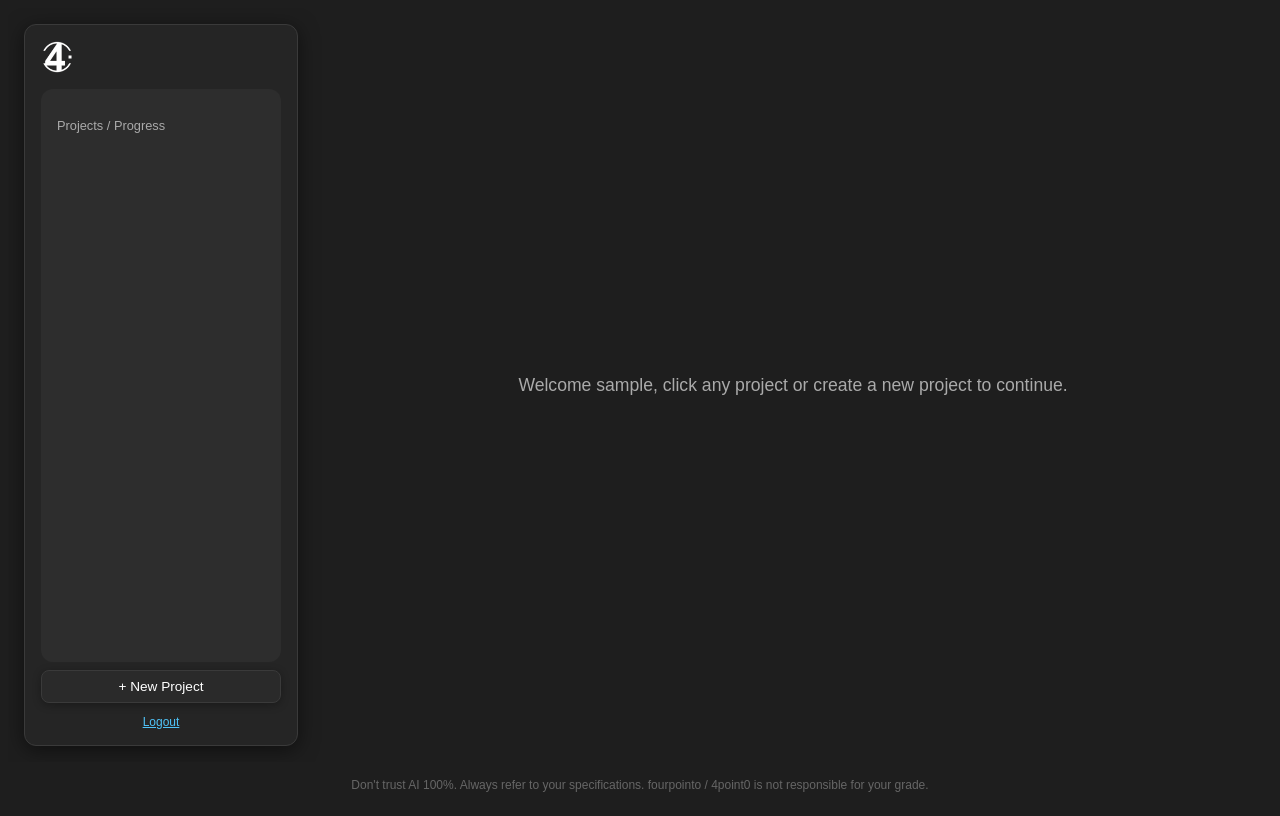
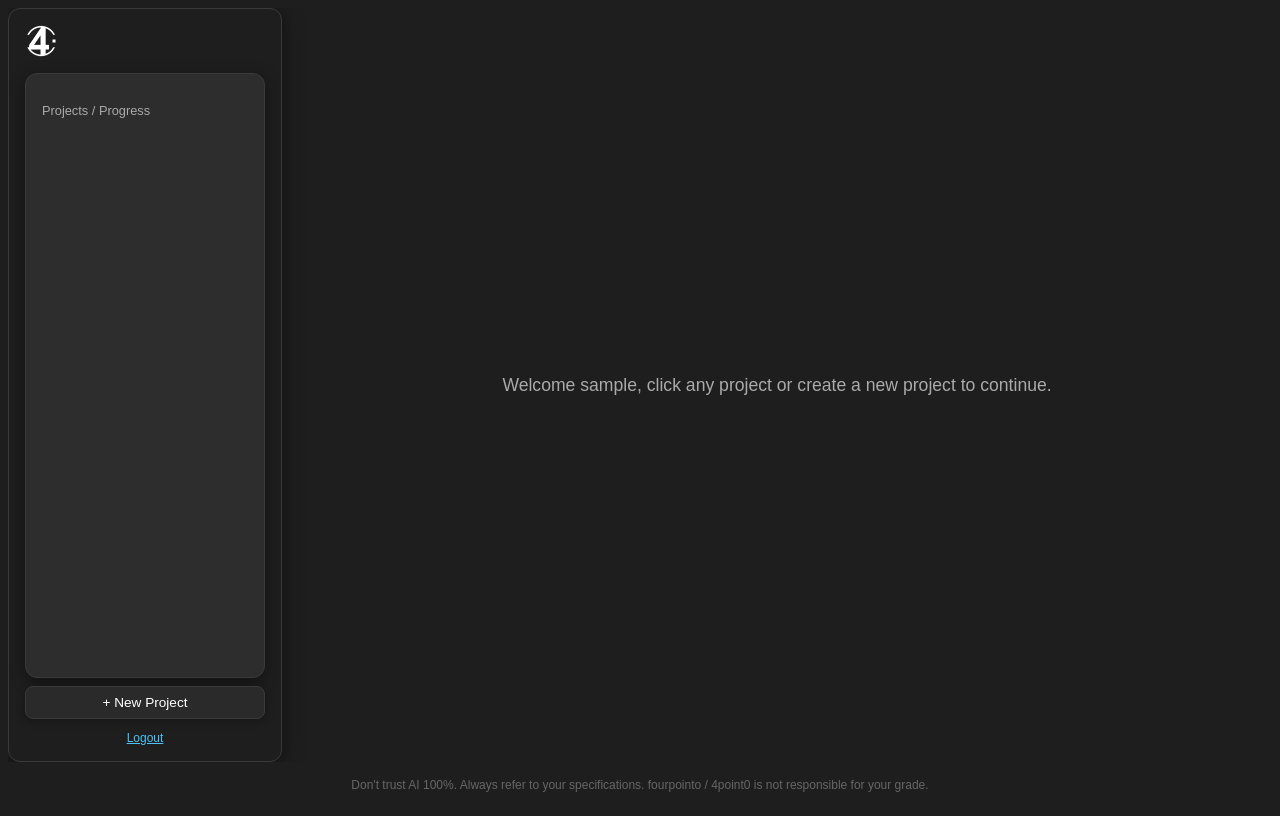
Before and after one commit to Zeyrian/fourpointo, a Flask app: page / in a window 1280 px wide. Run offline with Flask 3, Linux system fonts and the light colour scheme; the visitor is signed in with stand-in values (Sample User, id 1); data that the repository does not hold is empty.

Commit message:
UI Update

```diff
--- a/static/style.css
+++ b/static/style.css
@@ -15,10 +15,8 @@ body {
     display: flex;
     flex-direction: column;
     gap: 8px;
-    background-color: #252525;
     border: 1px solid #3a3a3a;
     border-radius: 12px;
-    margin: 16px;
     box-shadow: 0 4px 20px rgba(0,0,0,0.5);
 }
 
@@ -31,6 +29,8 @@ body {
     gap: 8px;
     flex: 1;
     overflow-y: auto;
+    border: 1px solid #3a3a3a;
+    box-shadow: 0 4px 16px rgba(0,0,0,0.4);
 }
 
 .sidebar-card a {
```
